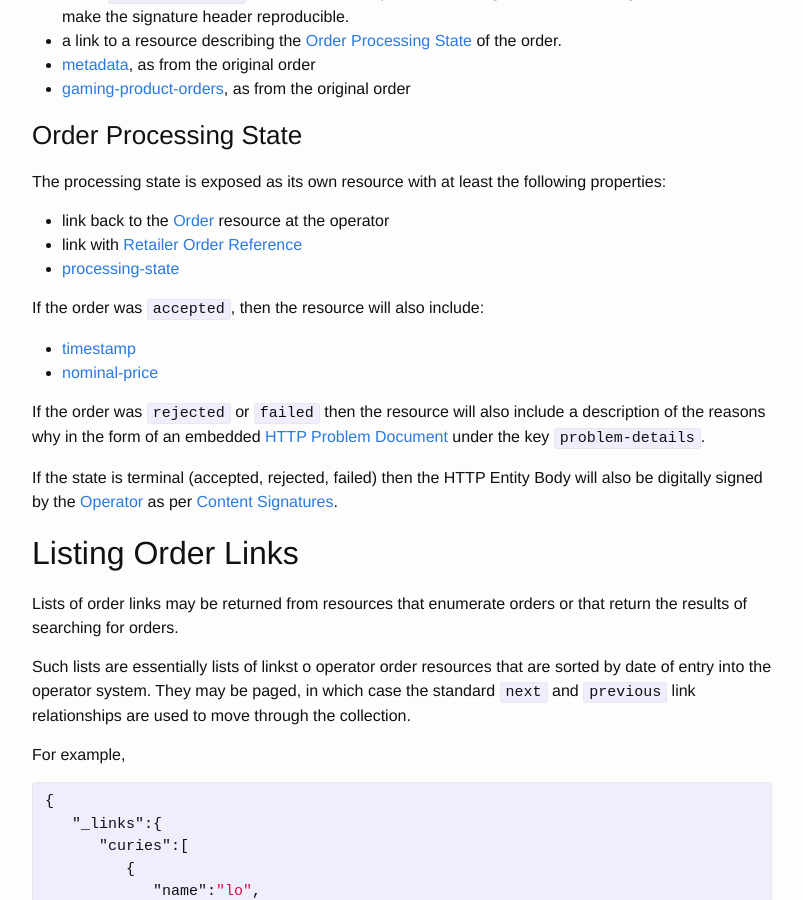
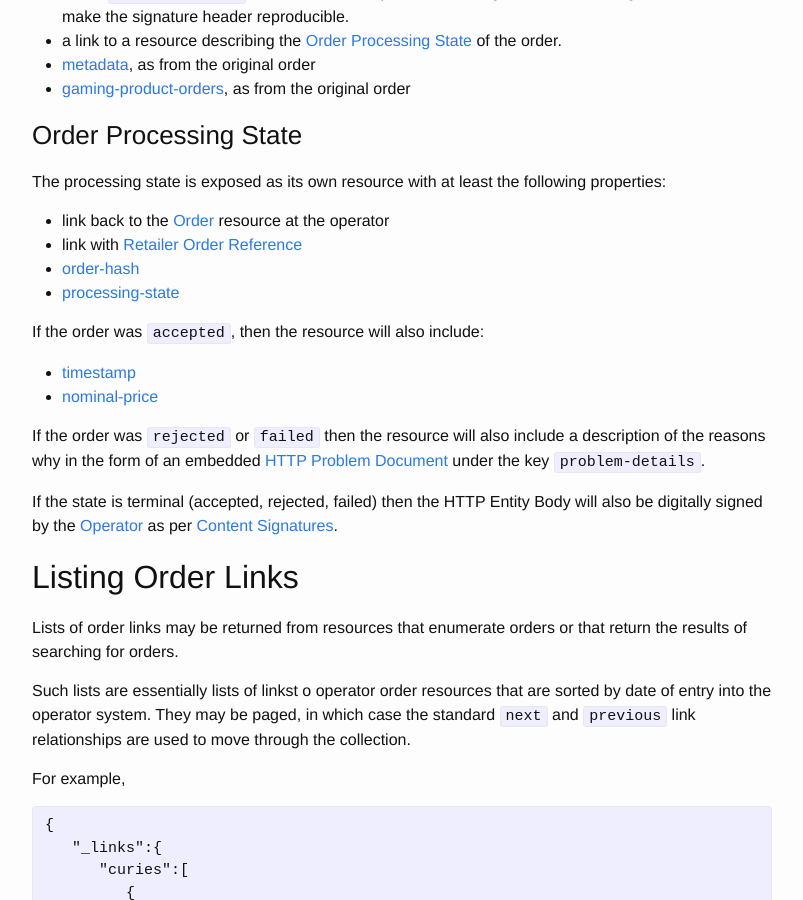
Before and after one commit to lotteries-io/lotteries-io.github.io, a Jekyll site: the page built from _application-profiles/lotteries-io-order.md, in a window 1280 px wide and 900 px high, scrolled down 3414 px. Shown: the whole window, without its empty margins (238-1041 px from the left). Built offline with Jekyll 4.4.1, drawn with Linux system fonts in a browser that asks for light colours.

Commit message:
Added order-hash property to processing state

```diff
--- a/_application-profiles/lotteries-io-order.md
+++ b/_application-profiles/lotteries-io-order.md
@@ -123,6 +123,7 @@ The processing state is exposed as its own resource with at least the following
 
 * link back to the [Order](../link-relationships/order) resource at the operator
 * link with [Retailer Order Reference](../link-relationships/retailer-order-reference)
+* [order-hash](../properties/order-hash)
 * [processing-state](../properties/processing-state)
 
 If the order was `accepted`, then the resource will also include:
```
